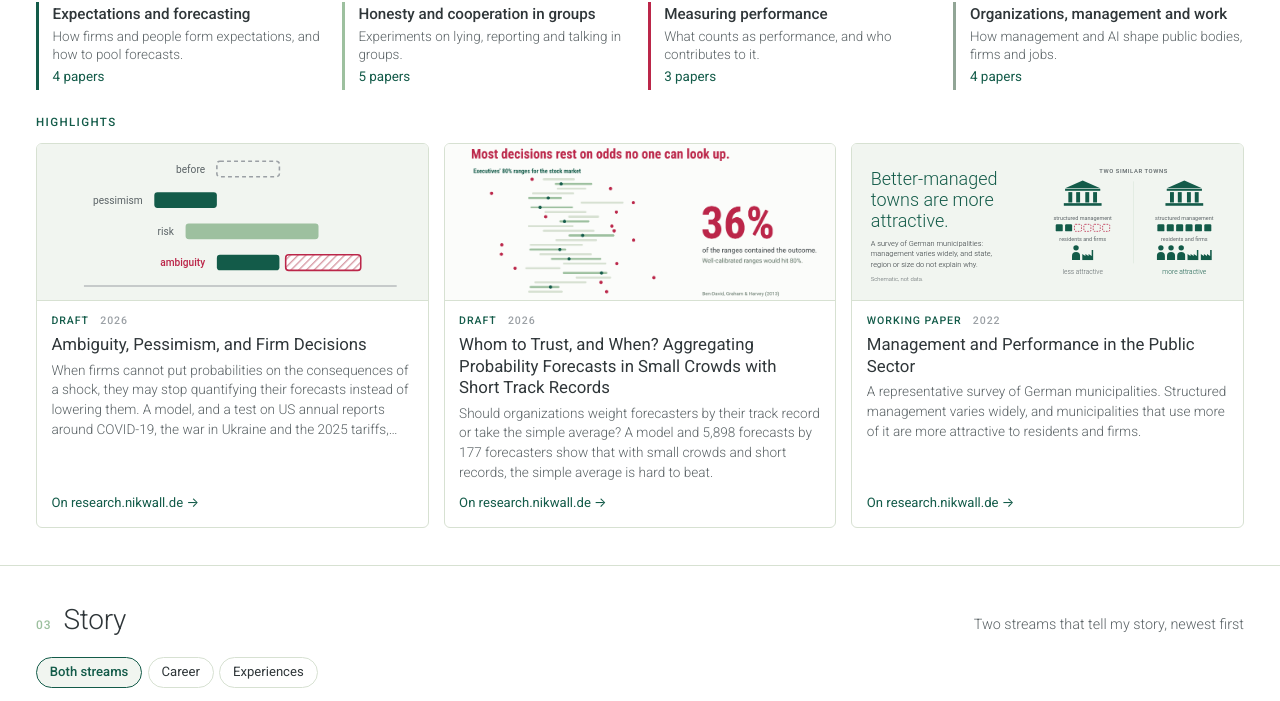
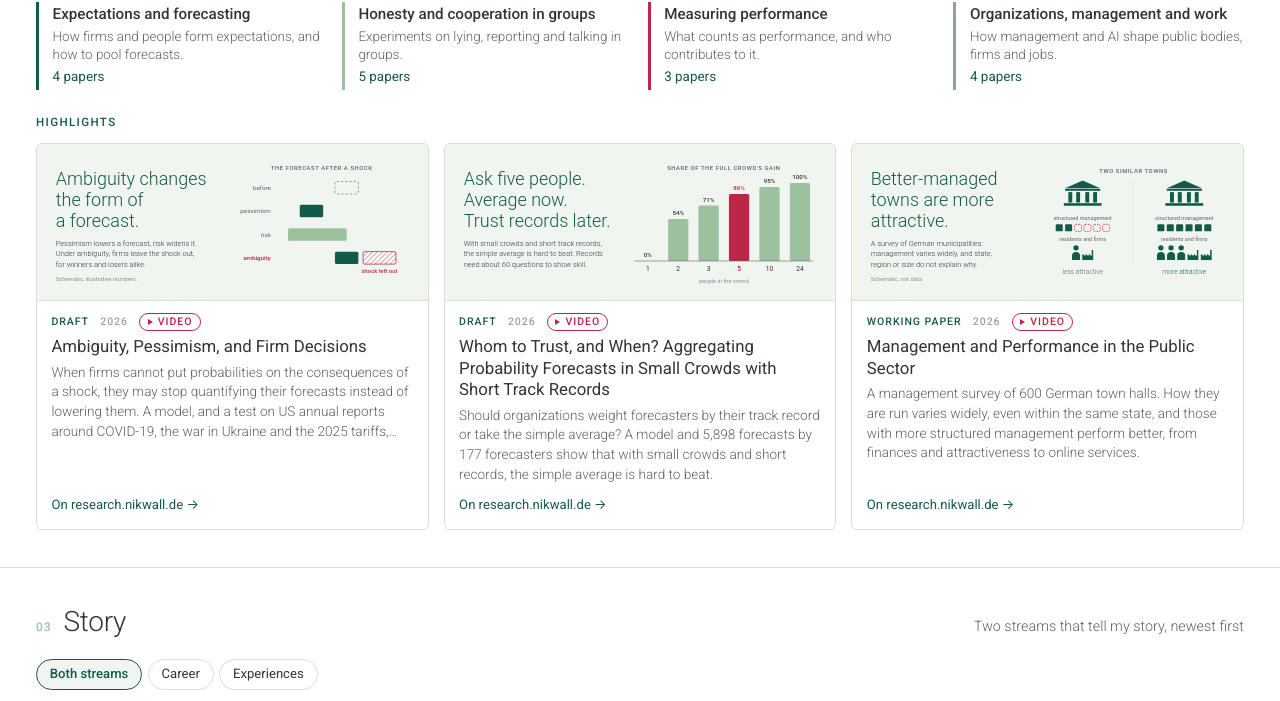
Before and after one commit to nikwall/website, a plain HTML site: page index.html in a window 1280 px wide. Shown: the part 1794-2495 px from the top of the page. Drawn offline with Linux system fonts and the light colour scheme.

Commit message:
Research highlights: consistent card pictures and video marks
Build of nikwall/website-source main 85f6023 (python build_site.py --final),
approved by Niklas on 3 Nov 2026 ("ja, hochladen"): Whom to Trust and
Ambiguity show their new 5:2 visuals, the three highlights carry the
"Video" mark, and the municipalities card has the summary of the 2026 paper.

Co-Authored-By: Claude Opus 5.5 <noreply@anthropic.com>
Claude-Session: https://claude.ai/code/session_01GWicekGKJKRUtjfkAbnyq3

```diff
--- a/index.html
+++ b/index.html
@@ -89,9 +89,9 @@
   <ol class="cards three">
 <li class="card">
   <a href="https://research.nikwall.de/papers/ambiguity-firm-forecasts/">
-    <div class="card-vis"><img src="media/research/ambiguity-firm-forecasts/thumb.svg" alt=""></div>
+    <div class="card-vis"><img src="media/research/ambiguity-firm-forecasts/visual.svg" alt=""></div>
     <div class="card-body">
-      <p class="kicker"><span>Draft</span><span>2026</span></p>
+      <p class="kicker"><span>Draft</span><span>2026</span><span class="vid"><svg viewBox="0 0 12 12" aria-hidden="true"><path d="M3 1.5v9l7.5-4.5z" fill="currentColor"/></svg>Video</span></p>
       <h3>Ambiguity, Pessimism, and Firm Decisions</h3>
       <p class="sum">When firms cannot put probabilities on the consequences of a shock, they may stop quantifying their forecasts instead of lowering them. A model, and a test on US annual reports around COVID-19, the war in Ukraine and the 2025 tariffs, contrasted with German firms that must publish forecasts by law.</p>
       <span class="go">On research.nikwall.de</span>
@@ -100,9 +100,9 @@
 </li>
 <li class="card">
   <a href="https://research.nikwall.de/papers/whom-to-trust/">
-    <div class="card-vis"><img src="media/research/whom-to-trust/poster.png" alt=""></div>
+    <div class="card-vis"><img src="media/research/whom-to-trust/visual.svg" alt=""></div>
     <div class="card-body">
-      <p class="kicker"><span>Draft</span><span>2026</span></p>
+      <p class="kicker"><span>Draft</span><span>2026</span><span class="vid"><svg viewBox="0 0 12 12" aria-hidden="true"><path d="M3 1.5v9l7.5-4.5z" fill="currentColor"/></svg>Video</span></p>
       <h3>Whom to Trust, and When? Aggregating Probability Forecasts in Small Crowds with Short Track Records</h3>
       <p class="sum">Should organizations weight forecasters by their track record or take the simple average? A model and 5,898 forecasts by 177 forecasters show that with small crowds and short records, the simple average is hard to beat.</p>
       <span class="go">On research.nikwall.de</span>
@@ -113,9 +113,9 @@
   <a href="https://research.nikwall.de/papers/management-public-sector/">
     <div class="card-vis"><img src="media/research/management-public-sector/visual.svg" alt=""></div>
     <div class="card-body">
-      <p class="kicker"><span>Working paper</span><span>2022</span></p>
+      <p class="kicker"><span>Working paper</span><span>2026</span><span class="vid"><svg viewBox="0 0 12 12" aria-hidden="true"><path d="M3 1.5v9l7.5-4.5z" fill="currentColor"/></svg>Video</span></p>
       <h3>Management and Performance in the Public Sector</h3>
-      <p class="sum">A representative survey of German municipalities. Structured management varies widely, and municipalities that use more of it are more attractive to residents and firms.</p>
+      <p class="sum">A management survey of 600 German town halls. How they are run varies widely, even within the same state, and those with more structured management perform better, from finances and attractiveness to online services.</p>
       <span class="go">On research.nikwall.de</span>
     </div>
   </a>
@@ -162,7 +162,7 @@
 </article></div><div class="st-year"><span>2022</span></div><div class="st-col st-experience"><article class="st-block st-experience" id="story-municipal-survey" data-g="asst postdoc">
   <div class="st-logos"><span class="logo icon" role="img" aria-label="Towns" title="Towns"><svg viewBox="0 0 48 48" aria-hidden="true"><path d="M5 9 L10 5 L15 9 V15 H5 Z" fill="#9dc09f"/><path d="M19 9 L24 5 L29 9 V15 H19 Z" fill="#135b49"/><path d="M33 9 L38 5 L43 9 V15 H33 Z" fill="#9dc09f"/><path d="M5 23 L10 19 L15 23 V29 H5 Z" fill="#135b49"/><path d="M19 23 L24 19 L29 23 V29 H19 Z" fill="#bb2649"/><path d="M33 23 L38 19 L43 23 V29 H33 Z" fill="#135b49"/><path d="M5 37 L10 33 L15 37 V43 H5 Z" fill="#9dc09f"/><path d="M19 37 L24 33 L29 37 V43 H19 Z" fill="#135b49"/><path d="M33 37 L38 33 L43 37 V43 H33 Z" fill="#9dc09f"/></svg></span></div><div class="st-body">
   <p class="st-kicker"><span class="st-tag">Experience</span><span>2022</span></p>
-  <h4>My largest research project</h4><p class="st-text">A uniform survey of management in more than 3,000 German cities and municipalities: a unique data set.</p><div class="minis"><a class="mini" href="https://research.nikwall.de/papers/management-public-sector/"><span class="mini-vis"><img src="media/research/management-public-sector/visual.svg" alt=""></span><span class="mini-t"><b>Management and Performance in the Public Sector</b><small>Working paper, 2022</small></span></a><a class="mini" href="https://research.nikwall.de/papers/cost-of-bureaucracy/"><span class="mini-vis"><img src="media/research/cost-of-bureaucracy/visual.svg" alt=""></span><span class="mini-t"><b>Evidenz zur Verwendung moderner Managementmethoden in deutschen Gemeinden</b><small>Article, 2024</small></span></a></div><p class="st-links"><span>Alongside</span> <a href="#story-assistant-professor">Assistant Professor (equivalent), University of Hamburg</a> <a href="#story-postdoc">Postdoctoral researcher, University of Hamburg</a></p>
+  <h4>My largest research project</h4><p class="st-text">A uniform survey of management in more than 3,000 German cities and municipalities: a unique data set.</p><div class="minis"><a class="mini" href="https://research.nikwall.de/papers/management-public-sector/"><span class="mini-vis"><img src="media/research/management-public-sector/visual.svg" alt=""></span><span class="mini-t"><b>Management and Performance in the Public Sector</b><small>Working paper, 2026</small></span></a><a class="mini" href="https://research.nikwall.de/papers/cost-of-bureaucracy/"><span class="mini-vis"><img src="media/research/cost-of-bureaucracy/visual.svg" alt=""></span><span class="mini-t"><b>Evidenz zur Verwendung moderner Managementmethoden in deutschen Gemeinden</b><small>Article, 2024</small></span></a></div><p class="st-links"><span>Alongside</span> <a href="#story-assistant-professor">Assistant Professor (equivalent), University of Hamburg</a> <a href="#story-postdoc">Postdoctoral researcher, University of Hamburg</a></p>
   </div>
 </article></div></div><div class="st-row" data-c="0" data-e="1"><div class="st-col st-career"></div><div class="st-year"><span>2021</span></div><div class="st-col st-experience"><article class="st-block st-experience" id="story-family" data-g="">
   <div class="st-logos"><span class="logo icon" role="img" aria-label="Family" title="Family"><svg viewBox="0 0 48 48" aria-hidden="true"><circle cx="15" cy="12" r="4" fill="#135b49"/><path d="M7.4 34.4 v-6.4 a7.6 7.6 0 0 1 15.2 0 v6.4 z" fill="#135b49"/><circle cx="33" cy="12" r="4" fill="#9dc09f"/><path d="M25.4 34.4 v-6.4 a7.6 7.6 0 0 1 15.2 0 v6.4 z" fill="#9dc09f"/><circle cx="24" cy="25" r="2.8" fill="#bb2649"/><path d="M18.68 40.68 v-4.4799999999999995 a5.319999999999999 5.319999999999999 0 0 1 10.639999999999999 0 v4.4799999999999995 z" fill="#bb2649"/></svg></span></div><div class="st-body">
--- a/style.css
+++ b/style.css
@@ -117,6 +117,8 @@ h3.sub { font-size: 0.72rem; font-weight: 500; letter-spacing: 0.12em; text-tran
 .card a:hover { border-color: var(--green); box-shadow: 0 8px 22px -14px rgba(19, 91, 73, 0.55); transform: translateY(-2px); color: var(--ink); }
 .card-vis { position: relative; aspect-ratio: 5 / 2; background: var(--tint); border-bottom: 1px solid var(--sage-2); overflow: hidden; }
 .card-vis svg, .card-vis img { display: block; width: 100%; height: 100%; object-fit: cover; }
+.vid { display: inline-flex; align-items: center; gap: 0.25rem; color: var(--crimson) !important; border: 1px solid var(--crimson); border-radius: 99px; padding: 0 0.45rem 0 0.35rem; }
+.vid svg { width: 0.5rem; height: 0.5rem; }
 .soon { position: absolute; left: 0.45rem; bottom: 0.45rem; background: var(--white); color: var(--muted); font-size: 0.65rem; font-weight: 400; padding: 0 0.4rem; border-radius: 3px; }
 .card-body { padding: 0.75rem 0.9rem 0.85rem; display: flex; flex-direction: column; gap: 0.32rem; flex: 1; }
 .card h3 { font-size: 1.05rem; font-weight: 400; line-height: 1.28; }
```
Also changed, not shown: media/research/ambiguity-firm-forecasts/thumb.svg (deleted), media/research/ambiguity-firm-forecasts/visual.svg (added), media/research/whom-to-trust/poster.png (deleted), media/research/whom-to-trust/visual.svg (added).
